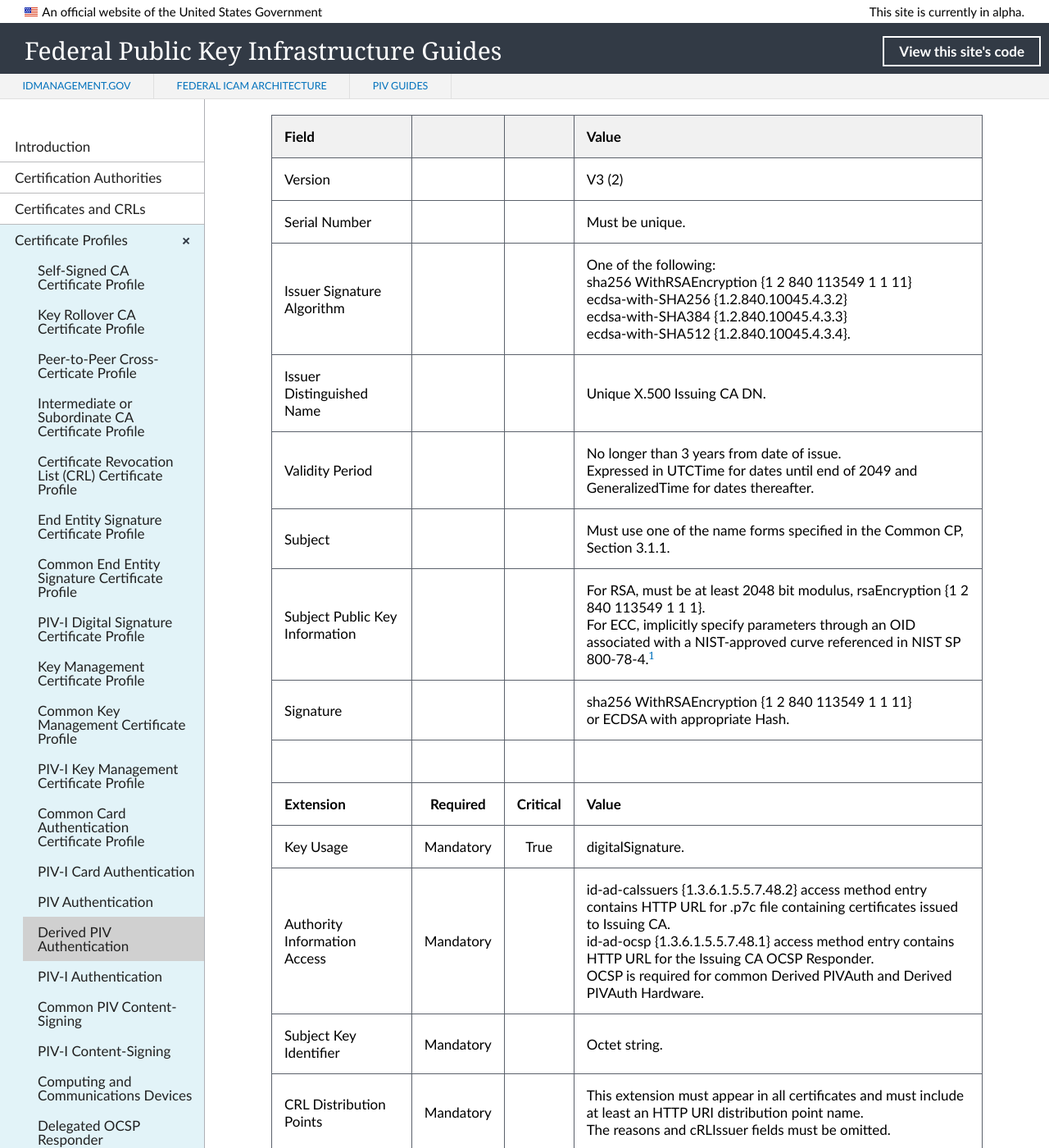
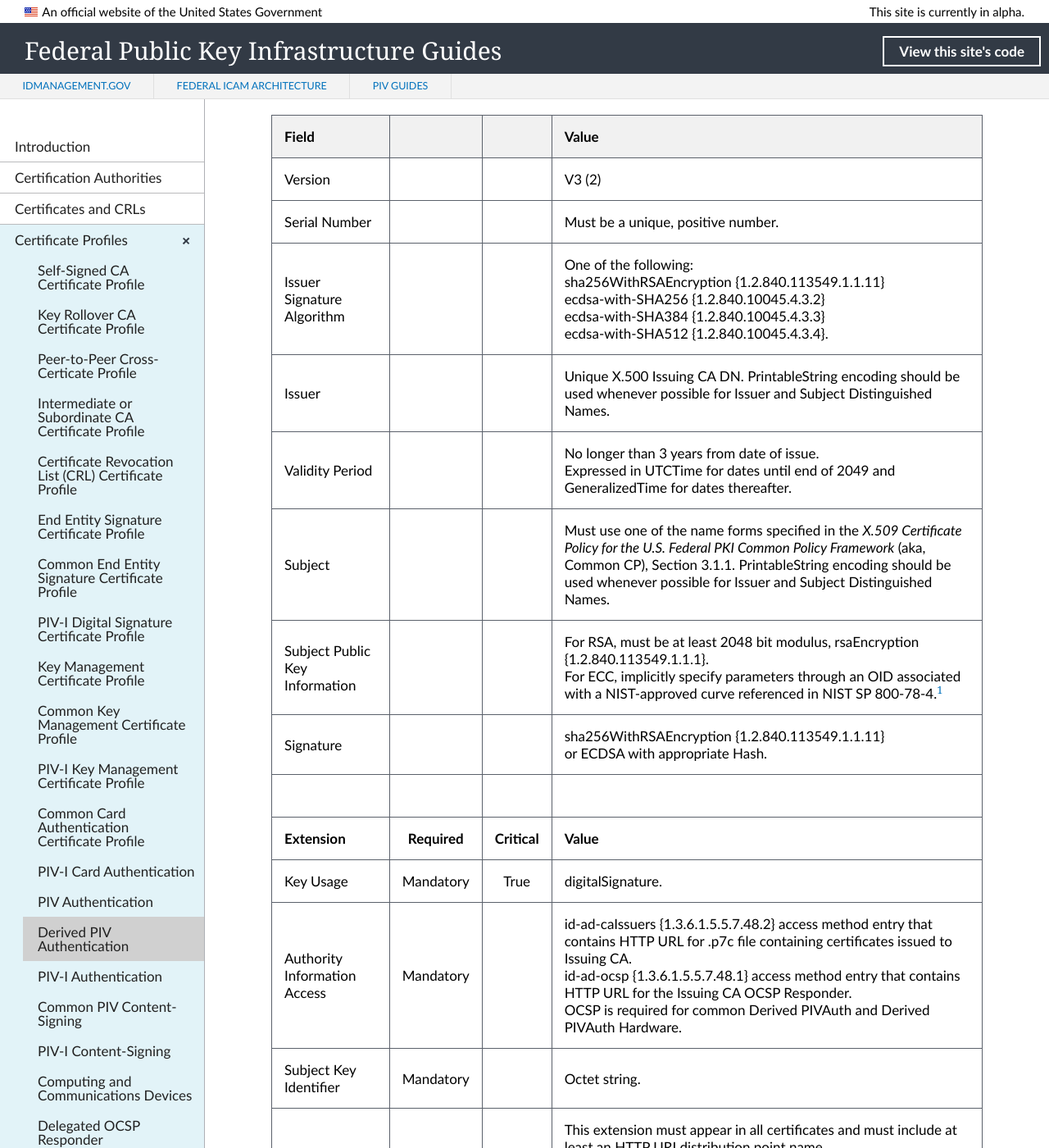
Before and after one commit to GSA/fpki-guides, a Jekyll site: the page built from _profiles/15_derived_piv_auth.md, in a window 1280 px wide and 1400 px high, scrolled down 242 px. Shown: the whole window at 82% size. Built offline with Jekyll 4.4.1, drawn with Linux system fonts in a browser that asks for light colours; nearby versions of some CDN libraries; library files that are not in the unit come from our copies; some of the changed text lies outside the part shown.

Commit message:
Update 15_derived_piv_auth.md
Content added. Formatting.

```diff
--- a/_profiles/15_derived_piv_auth.md
+++ b/_profiles/15_derived_piv_auth.md
@@ -9,23 +9,23 @@
 | **Field** |       |       | **Value**                             |
 | :-------- | :---: | :---: | :-------------------------------     |
 | Version   |       |       | V3 (2)                                 |
-| Serial Number   |       |       | Must be unique. |
-| Issuer Signature Algorithm   |       |       |  One of the following: <br>sha256 WithRSAEncryption {1 2 840 113549 1 1 11} <br>ecdsa-with-SHA256 {1.2.840.10045.4.3.2} <br>ecdsa-with-SHA384 {1.2.840.10045.4.3.3} <br>ecdsa-with-SHA512 {1.2.840.10045.4.3.4}. |
-| Issuer Distinguished Name   |       |       |  Unique X.500 Issuing CA DN.  |
-| Validity Period   |       |       |  No longer than 3 years from date of issue.<BR>Expressed in UTCTime for dates until end of 2049 and GeneralizedTime for dates thereafter.  |
-| Subject   |       |       |   Must use one of the name forms specified in the Common CP, Section 3.1.1.   |
-| Subject Public Key Information   |       |       |   For RSA, must be at least 2048 bit modulus, rsaEncryption {1 2 840 113549 1 1 1}.<BR>For ECC, implicitly specify parameters through an OID associated with a NIST-approved curve referenced in NIST SP 800-78-4.<sup>[1](#1)</sup>   |
-| Signature   |       |       |   sha256 WithRSAEncryption {1 2 840 113549 1 1 11}<BR>or ECDSA with appropriate Hash.   |
+| Serial Number   |       |       | Must be a unique, positive number. |
+| Issuer Signature Algorithm   |       |       |  One of the following: <br>sha256WithRSAEncryption {1.2.840.113549.1.1.11} <br>ecdsa-with-SHA256 {1.2.840.10045.4.3.2} <br>ecdsa-with-SHA384 {1.2.840.10045.4.3.3} <br>ecdsa-with-SHA512 {1.2.840.10045.4.3.4}. |
+| Issuer   |       |       |  Unique X.500 Issuing CA DN. PrintableString encoding should be used whenever possible for Issuer and Subject Distinguished Names.  |
+| Validity Period   |       |       |  No longer than 3 years from date of issue.<br>Expressed in UTCTime for dates until end of 2049 and GeneralizedTime for dates thereafter.  |
+| Subject   |       |       |   Must use one of the name forms specified in the _X.509 Certificate Policy for the U.S. Federal PKI Common Policy Framework_ (aka, Common CP), Section 3.1.1. PrintableString encoding should be used whenever possible for Issuer and Subject Distinguished Names.   |
+| Subject Public Key Information   |       |       |   For RSA, must be at least 2048 bit modulus, rsaEncryption {1.2.840.113549.1.1.1}.<br>For ECC, implicitly specify parameters through an OID associated with a NIST-approved curve referenced in NIST SP 800-78-4.<sup>[1](#1)</sup>   |
+| Signature   |       |       |   sha256WithRSAEncryption {1.2.840.113549.1.1.11}<br>or ECDSA with appropriate Hash.   |
 |               |                 |              |                                       |
 | **Extension** |  **Required**   | **Critical** | **Value**                             |
 | Key Usage  | Mandatory | True |  digitalSignature.  |
-| Authority Information Access   | Mandatory  |  | id-ad-caIssuers {1.3.6.1.5.5.7.48.2} access method entry contains HTTP URL for .p7c file containing certificates issued to Issuing CA.<br>id-ad-ocsp {1.3.6.1.5.5.7.48.1} access method entry contains HTTP URL for the Issuing CA OCSP Responder.<br>OCSP is required for common Derived PIVAuth and Derived PIVAuth Hardware.  |
+| Authority Information Access   | Mandatory  |  | id-ad-caIssuers {1.3.6.1.5.5.7.48.2} access method entry that contains HTTP URL for .p7c file containing certificates issued to Issuing CA.<br>id-ad-ocsp {1.3.6.1.5.5.7.48.1} access method entry that contains HTTP URL for the Issuing CA OCSP Responder.<br>OCSP is required for common Derived PIVAuth and Derived PIVAuth Hardware.  |
 | Subject Key Identifier   | Mandatory |  | Octet string.  |
-| CRL Distribution Points   | Mandatory |   |  This extension must appear in all certificates and must include at least an HTTP URI distribution point name.<BR>The reasons and cRLIssuer fields must be omitted. |
+| CRL Distribution Points   | Mandatory |   |  This extension must appear in all certificates and must include at least an HTTP URI distribution point name.<br>This extension must appear in all certificates and include at least one HTTP URI to a file containing a DER-encoded CRL with a file type of _application/pkix-crl_.<br>The reasons and cRLIssuer fields must be omitted.<!--Redundancy issue.--> |
 | Certificate Policies   | Mandatory  |  | Applicable certificate policy: <br>- 2.16.840.1.101.3.2.1.3.40 - id-fpki-common-derived-pivAuth<br>- 2.16.840.1.101.3.2.1.3.41 - id-fpki-common-derived-pivAuth-hardware |
 | Authority Key Identifier   | Mandatory  |  | Octet string (same as subject key identifier in Issuing CA certificate). |
-| Subject Alternative Name   | Mandatory  |  | Must include a UUID.<BR>Any additional name types may be present.<BR>Other names may be included to support local applications.  |
-| PIV Interim    | Mandatory  |  | The piv-interim indicator {2.16.840.1.101.3.6.9.1} extension is defined in FIPS 201-2, Appendix B.2. The value of this extension is asserted as follows:<br>1. TRUE if, at the time of credential issuance:<br>(1) the FBI National Criminal History Fingerprint Check has been completed successfully, and<br>(2) an NACI has been initiated but has not been completed.<br>2. FALSE if, at the time of credential issuance, the subject’s NACI has been completed and successfully adjudicated.  |
+| Subject Alternative Name   | Mandatory  |  | Must include a UUID.<br>Any additional name types may be present.<br>Other names may be included to support local applications.  |
+| PIV Interim    | Mandatory  |  | The piv-interim indicator {2.16.840.1.101.3.6.9.1} extension is defined in FIPS 201-2, Appendix B.2, as PIV NACI indicator. The value of this extension is asserted as follows:<br>1. TRUE if, at the time of credential issuance:<br>(1) the FBI National Criminal History Fingerprint Check has been completed successfully, and<br>(2) an NACI has been initiated but has not been completed.<br>2. FALSE if, at the time of credential issuance, the subject’s NACI has been completed and successfully adjudicated.  |
 | Extended Key Usage   | Optional  | True | If included to support specific applications, this extension should be non-critical.<br>The following 2 values for keyPurposeID should be included:<br>- TLS Client Authentication<br>- id-pkinit-KPClientAuth.<br>Additional key purposes may be specified:<br>- 1.3.6.1.5.5.7.3.2 - TLS client authentication<br>- 1.3.6.1.5.2.3.4 - id-pkinit-KPClientAuth<br>- 1.3.6.1.5.5.7.3.21 - id-kp-secureShellClient<br>The key purpose value may be implemented as needed by the Subscriber.  |
 | Subject Directory Attributes   | Optional  |  | This extension may be included to indicate the cardholder's country or countries of citizenship, as specified in RFC 5280.<sup>[2](#2)</sup> <br>- countryOfCitizenship {1.3.6.1.5.5.7.9.4}<br>ISO 3166<sup>[3](#3)</sup> specifies country codes. |
 | Issuer Alternative Name   | Optional  |  |   |
```
